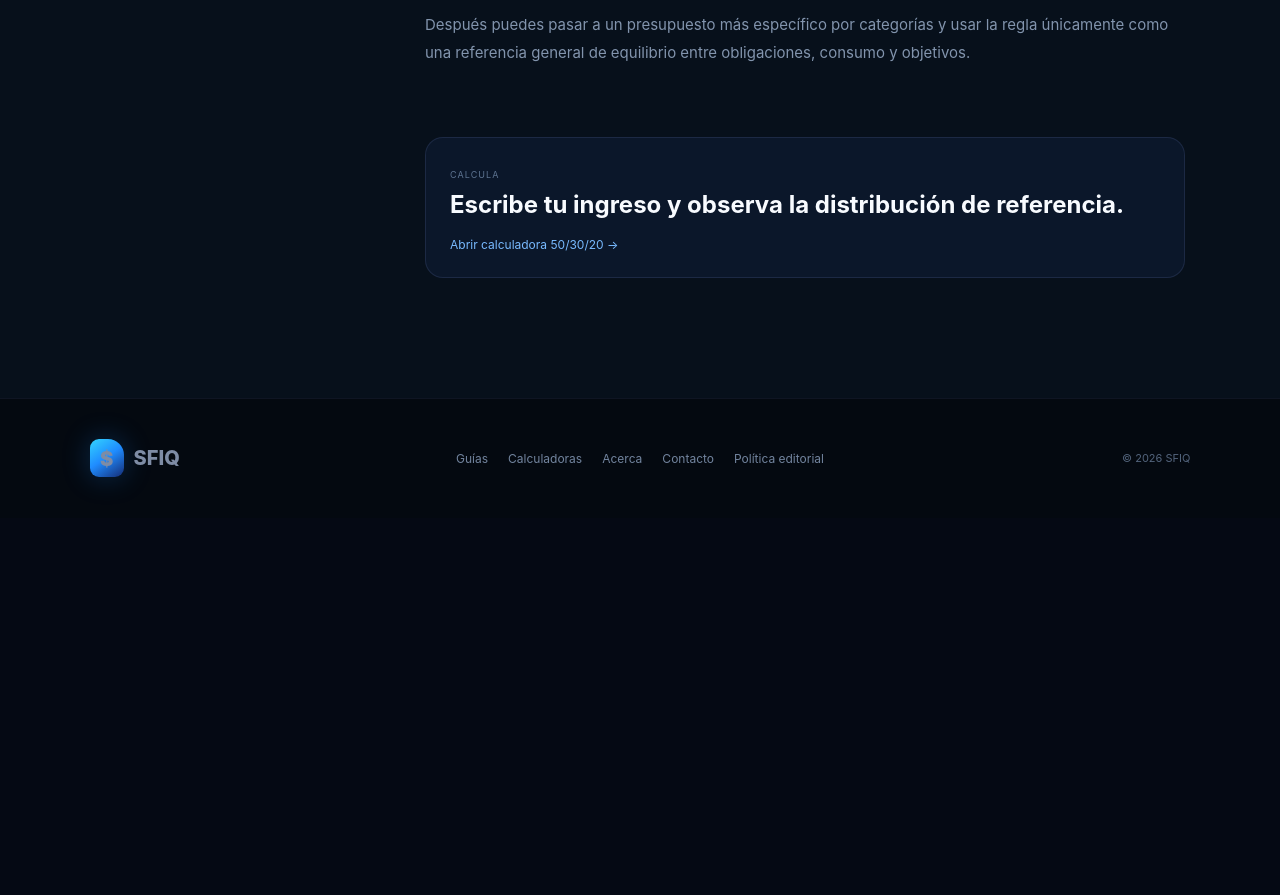
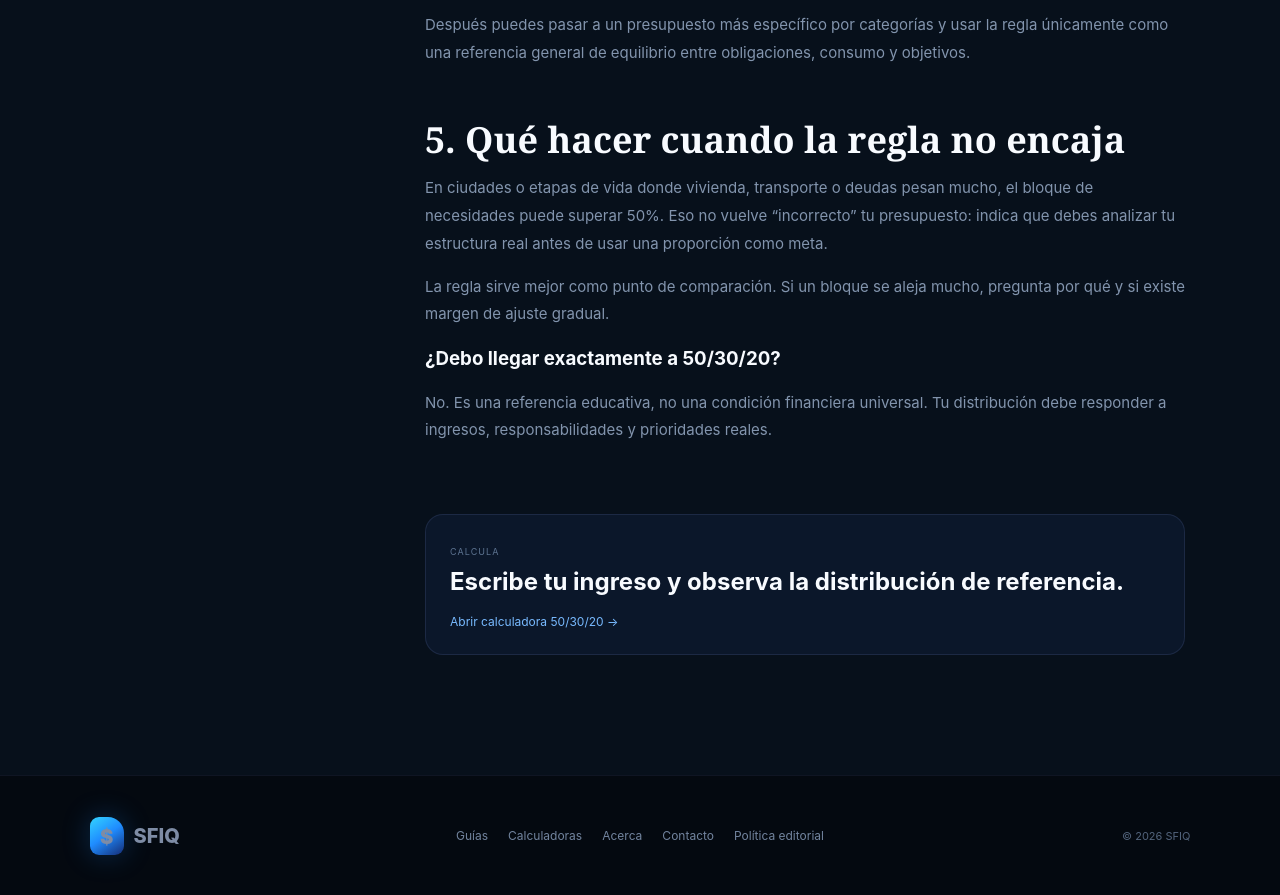
Before and after one commit to Sofonias-23/MiFinanzas, a Next.js app in the folder web/: page /guias/regla-50-30-20 in a window 1280 px wide. Shown: the part 1960-2855 px from the top of the page. Before the commit the page ends 2478 px from the top, so only its background shows below. Built offline with nearby package versions, Linux system fonts and the light colour scheme; no server answers.

Commit message:
Expand guide with practical review and FAQ

```diff
--- a/web/app/guias/regla-50-30-20/page.tsx
+++ b/web/app/guias/regla-50-30-20/page.tsx
@@ -73,6 +73,15 @@ export default function ReglaPage() {
             <GuideAdSlot position="mid" />
             <section id="adaptar"><h2>3. Ajusta los porcentajes a tu contexto</h2><p>Un mes con deuda prioritaria, ingresos variables o costos de vivienda elevados puede requerir otra distribución. Mantén las categorías y adapta los porcentajes.</p><p>Por ejemplo, una distribución 60/20/20 o 55/25/20 puede ser más representativa para determinadas situaciones. Lo importante es que el reparto ayude a tomar decisiones y no que coincida exactamente con una fórmula.</p><div className="articleCallout"><b>Úsala como tablero</b><p>Compara tu distribución actual con una referencia y decide qué bloque quieres modificar.</p></div></section>
             <section id="util"><h2>4. Es especialmente útil al comenzar un presupuesto</h2><p>Si todavía no tienes categorías detalladas, tres bloques son suficientes para crear una primera lectura del mes y detectar dónde necesitas más detalle.</p><p>Después puedes pasar a un presupuesto más específico por categorías y usar la regla únicamente como una referencia general de equilibrio entre obligaciones, consumo y objetivos.</p></section>
+
+            <section id="limites-regla">
+              <h2>5. Qué hacer cuando la regla no encaja</h2>
+              <p>En ciudades o etapas de vida donde vivienda, transporte o deudas pesan mucho, el bloque de necesidades puede superar 50%. Eso no vuelve “incorrecto” tu presupuesto: indica que debes analizar tu estructura real antes de usar una proporción como meta.</p>
+              <p>La regla sirve mejor como punto de comparación. Si un bloque se aleja mucho, pregunta por qué y si existe margen de ajuste gradual.</p>
+              <h3>¿Debo llegar exactamente a 50/30/20?</h3>
+              <p>No. Es una referencia educativa, no una condición financiera universal. Tu distribución debe responder a ingresos, responsabilidades y prioridades reales.</p>
+            </section>
+
             <GuideAdSlot position="end" />
             <div className="articleNext"><span>CALCULA</span><h3>Escribe tu ingreso y observa la distribución de referencia.</h3><a href="/calculadoras#503020">Abrir calculadora 50/30/20 →</a></div>
           </div>
```
